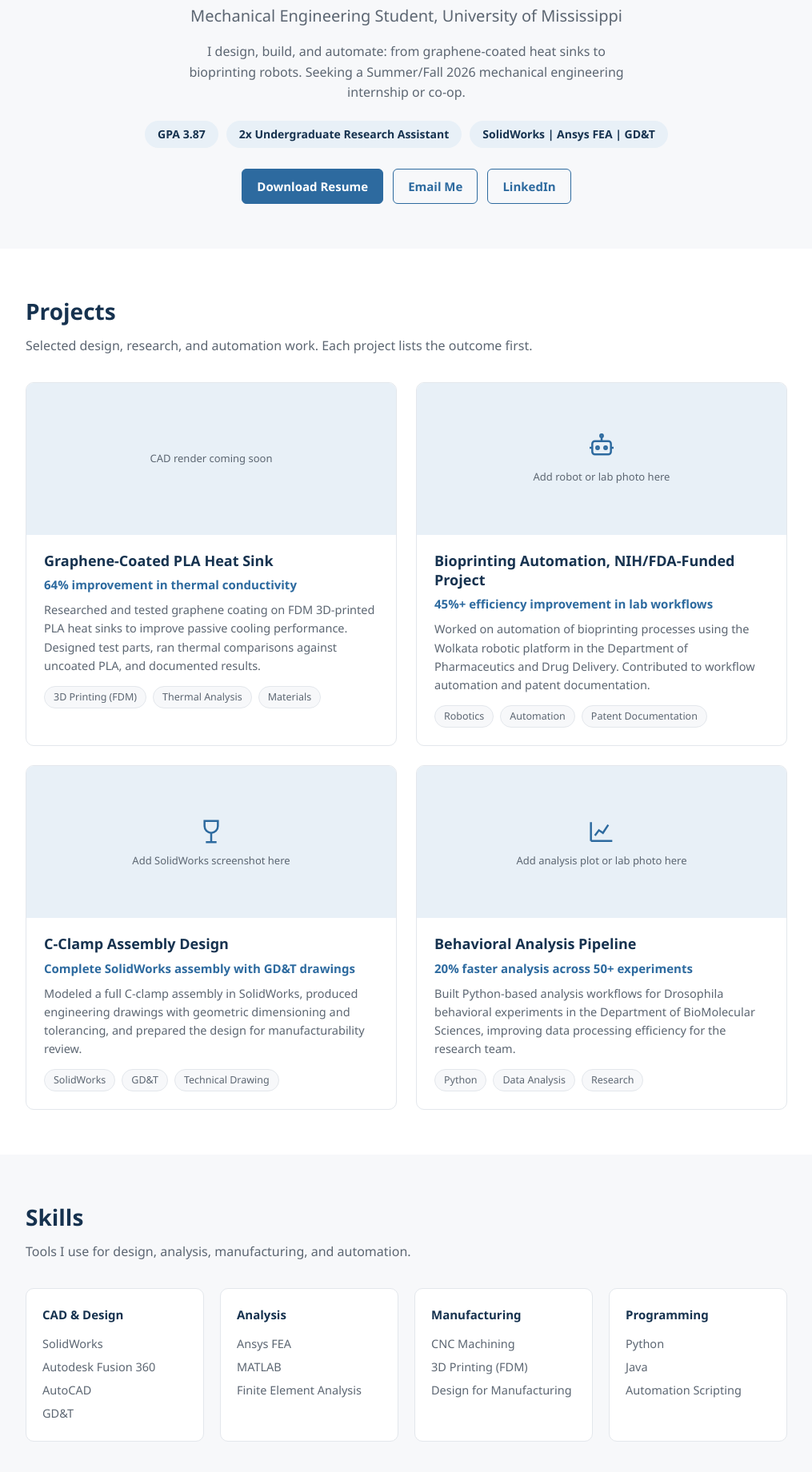
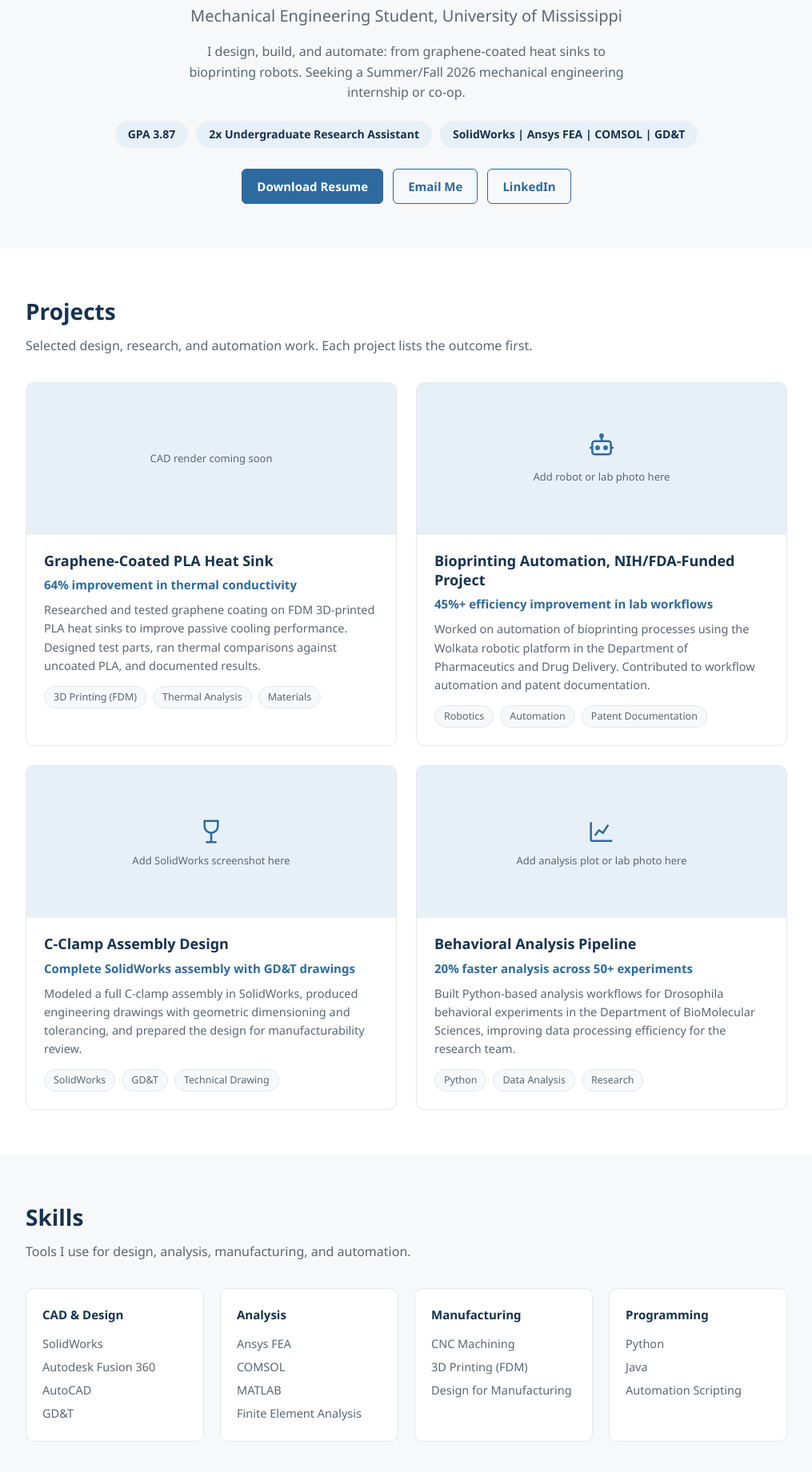
Before and after one commit to Tamim6486/Tamim6486.github.io, a plain HTML site: page index.html in a window 1280 px wide. Shown: the part 199-2040 px from the top of the page at 80% size, without its empty margins (132-1147 px from the left). Drawn offline with Linux system fonts and the light colour scheme.

Commit message:
Add COMSOL to skills

```diff
--- a/index.html
+++ b/index.html
@@ -142,7 +142,7 @@
     <div class="badges">
       <span class="badge">GPA 3.87</span>
       <span class="badge">2x Undergraduate Research Assistant</span>
-      <span class="badge">SolidWorks | Ansys FEA | GD&amp;T</span>
+      <span class="badge">SolidWorks | Ansys FEA | COMSOL | GD&amp;T</span>
     </div>
     <div class="hero-actions">
       <a class="btn btn-solid" href="resume.pdf" download>Download Resume</a>
@@ -240,7 +240,7 @@
       </div>
       <div class="skill-col">
         <h3>Analysis</h3>
-        <ul><li>Ansys FEA</li><li>MATLAB</li><li>Finite Element Analysis</li></ul>
+        <ul><li>Ansys FEA</li><li>COMSOL</li><li>MATLAB</li><li>Finite Element Analysis</li></ul>
       </div>
       <div class="skill-col">
         <h3>Manufacturing</h3>
```
